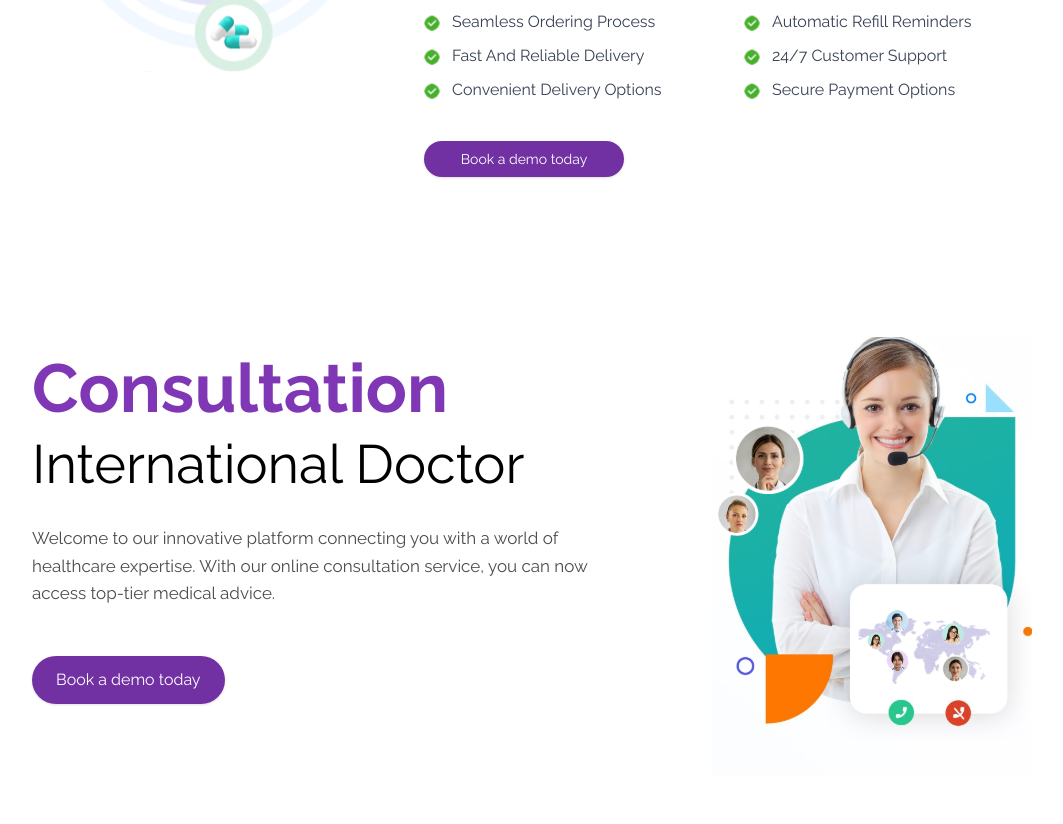
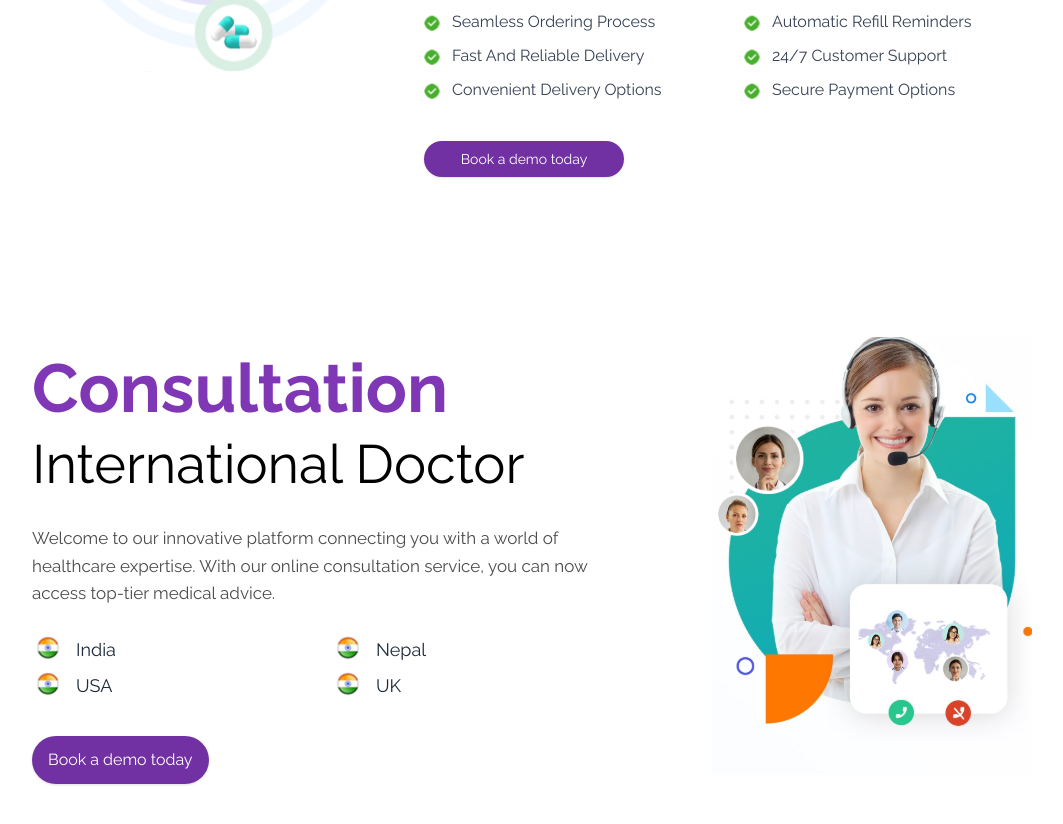
Before and after one commit to nikhilShakya7/NextJs-HealthYaadAyo_website, a Next.js app: page / in a window 1280 px wide. Shown: the part 2785-3609 px from the top of the page, without its empty margins (128-1191 px from the left). Built offline with nearby package versions, Linux system fonts and the light colour scheme.

Commit message:
`feat: updated HomePage component with country grid and demo button`

```diff
--- a/app/page.tsx
+++ b/app/page.tsx
@@ -5,7 +5,7 @@ export default function HomePage() {
     <div className="relative min-h-screen">
       <div
         className="absolute inset-0 w-full h-full bg-no-repeat  z-0 "
-        style={{ backgroundImage: "url('/images/bg1.svg') " }}
+        style={{ backgroundImage: "url('/images/bg1.svg')" }}
       />
 
       {/* Main Content */}
@@ -342,13 +342,51 @@ export default function HomePage() {
                   of healthcare expertise. With our online consultation service,
                   you can now access top-tier medical advice.
                 </p>
+                <div className="max-w-1xl my-2">
+                  {/* Country Grid */}
+                  <div className="grid grid-cols-1 sm:grid-cols-2 ">
+                    {[
+                      {
+                        name: "India",
+                        flag: "/images/india.svg",
+                      },
+                      {
+                        name: "Nepal",
+                        flag: "/images/india.svg",
+                      },
+                      {
+                        name: "USA",
+                        flag: "/images/india.svg",
+                      },
+                      {
+                        name: "UK",
+                        flag: "/images/india.svg",
+                      },
+                    ].map((country, index) => (
+                      <div key={index} className="flex items-start gap-4 p-1">
+                        <img
+                          src={country.flag}
+                          alt={country.name}
+                          className="w-6 h-6 object-contain"
+                        />
+                        <div>
+                          <h4 className="text-gray-800 font-['Raleway'] text-base sm:text-lg">
+                            {country.name}
+                          </h4>
+                        </div>
+                      </div>
+                    ))}
+                  </div>
 
-                <button className="mt-6 px-6 py-3 rounded-full bg-[#7131A3] text-white font-medium text-base hover:bg-[#5a2580] transition-all duration-300 focus:outline-none focus:ring-2 focus:ring-[#7131A3] focus:ring-opacity-50 active:bg-[#4a1d6a] shadow-sm hover:shadow-md cursor-pointer w-full sm:w-auto">
-                  Book a demo today
-                </button>
+                  {/* Button */}
+                  <div className="mt-8  text-2xl">
+                    <button className="px-4 py-3 rounded-full bg-[#7131A3] text-white font-medium text-base hover:bg-[#5a2580] transition-all duration-300 focus:outline-none focus:ring-2 focus:ring-[#7131A3] focus:ring-opacity-50 active:bg-[#4a1d6a] shadow-sm hover:shadow-md cursor-pointer">
+                      Book a demo today
+                    </button>
+                  </div>
+                </div>
               </div>
             </div>
-
             {/* Image Column */}
             <div className="w-full max-w-[550px] lg:w-[550px] lg:ml-8">
               <img
```
Also changed, not shown: public/images/india.svg (added).
